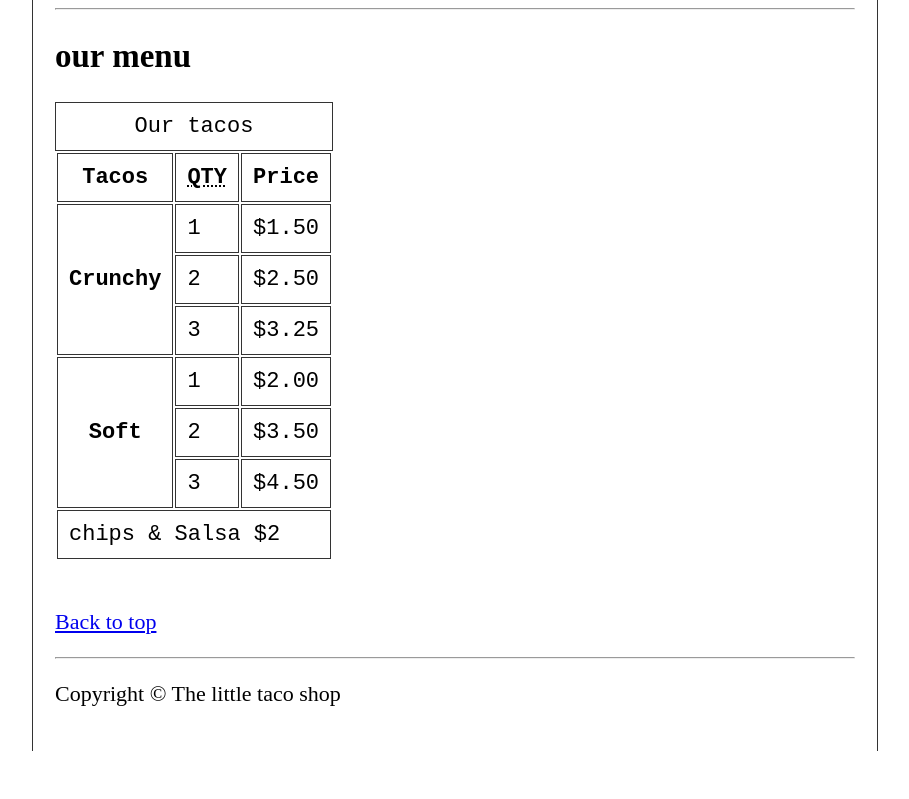
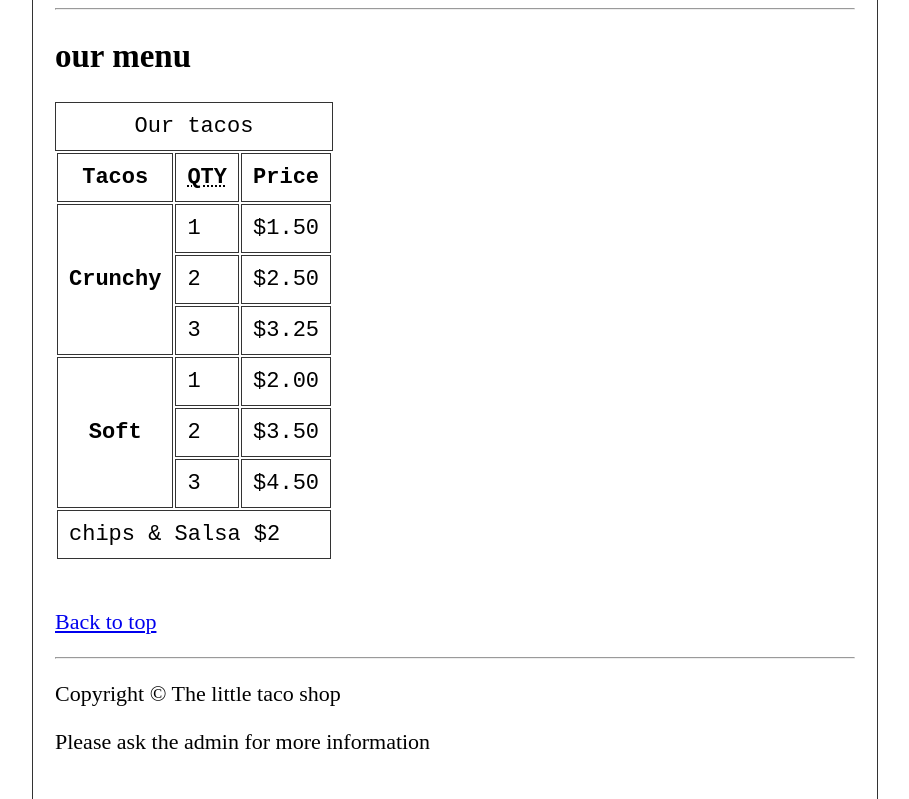
Before and after one commit to spsv97/github-lab, a plain HTML site: page index.html in a window 1280 px wide. Shown: the part 835-1634 px from the top of the page, without its empty margins (185-1094 px from the left). Before the commit the page ends 1586 px from the top, so only its background shows below. Drawn offline with Linux system fonts and the light colour scheme.

Commit message:
Added new paragraph in the footer

```diff
--- a/index.html
+++ b/index.html
@@ -120,6 +120,7 @@
     <hr />
     <footer>
       <p>Copyright &copy; The little taco shop</p>
+      <p>Please ask the admin for more information</p>
     </footer>
   </body>
 </html>
```
